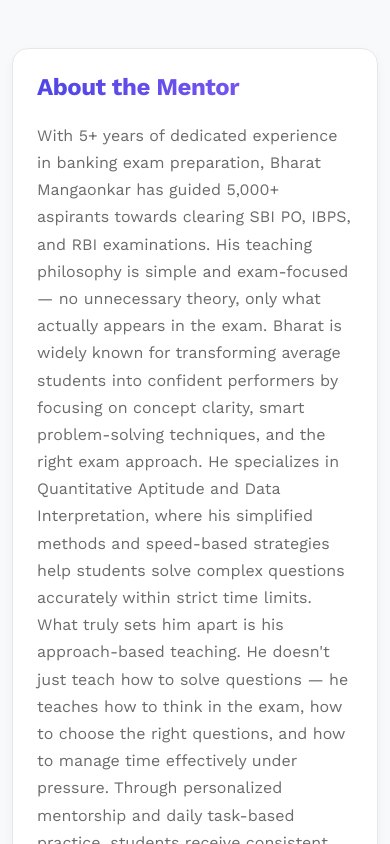
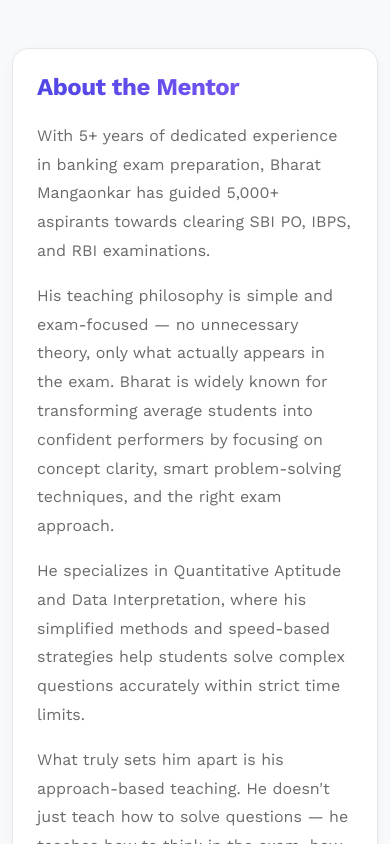
Before and after one commit to ShyamCoder2024/StudywiseBanking_site, a React (Vite) app in the folder frontend/: page /about-tutor in a window 390 px wide. Shown: the part 1300-2144 px from the top of the page. Built offline with nearby package versions, Linux system fonts and the light colour scheme; no server answers; sample sign-in values are in the browser's storage.

Commit message:
FIX: About Mentor bio now displays as separate paragraphs
- Split bio text by double newlines
- Each paragraph rendered with 16px margin and 1.8 line-height
- Clean, readable line-by-line presentation
- Optimized for mobile, tablet, and desktop screens

```diff
--- a/frontend/src/pages/AboutTutor.jsx
+++ b/frontend/src/pages/AboutTutor.jsx
@@ -119,7 +119,13 @@ His structured and practical methods have helped thousands of students navigate
                     viewport={{ once: true }}
                 >
                     <h2>About the Mentor</h2>
-                    <p>{tutorInfo.bio}</p>
+                    <div className="bio-paragraphs">
+                        {tutorInfo.bio.split('\n\n').map((paragraph, index) => (
+                            <p key={index} style={{ marginBottom: '16px', lineHeight: '1.8' }}>
+                                {paragraph}
+                            </p>
+                        ))}
+                    </div>
                 </motion.div>
             </section>
 
```
